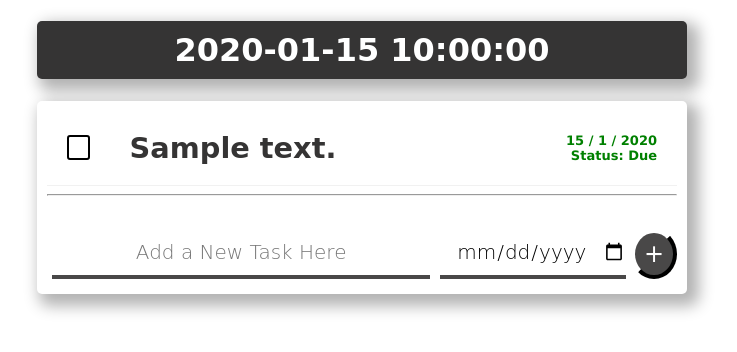
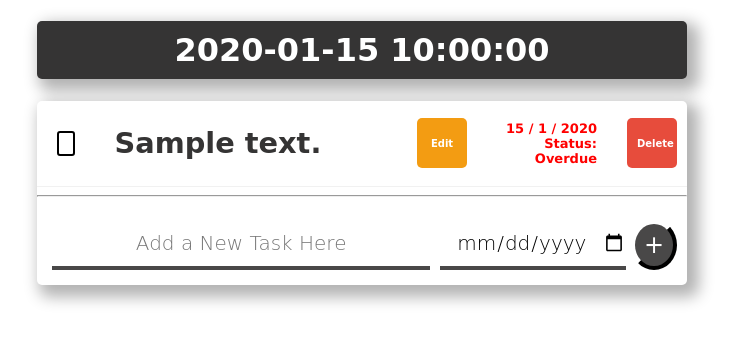
Before and after one commit to Ishan2608/Flask-Todo-List, a Flask app: template templates/index.html in a window 1280 px wide. Shown: the top 352 px of the page, without its empty margins (278-1015 px from the left). Run offline with Flask 3, Linux system fonts and the light colour scheme; the template is opened without the code that fills it: most values are stand-ins (such as "Sample title", 1, 10 or a date in 2020).

Commit message:
work in progress

```diff
--- a/main.py
+++ b/main.py
@@ -5,6 +5,9 @@
 
 
 items = []
+editing_id = None  # Tracks which task is currently being edited
+
+
 week_days = ['Monday', 'Tuesday', 'Wednesday', 'Thursday', 'Friday', 'Saturday', 'Sunday']
 months = ['January', 'February', 'March', 'April', 'May', 'June', 'July', 'August',
           'September', 'October', 'November', 'December']
@@ -55,7 +58,8 @@
                         item['overdue'] = False
 
         return redirect(url_for('home'))
-    return render_template('index.html', list_items=items, today=curr_day, leng=len(items))
+    return render_template('index.html', list_items=items, today=curr_day, leng=len(items), editing_id=editing_id)
+
 
 
 @app.route('/delete-item', methods=['POST'])
@@ -69,6 +73,27 @@
                 break
         return redirect('/')
 
+@app.route('/set-edit/<int:item_id>')
+def set_edit(item_id):
+    global editing_id
+    editing_id = item_id
+    return redirect('/')
+
+@app.route('/edit-item', methods=['POST'])
+def edit_item():
+    global editing_id
+    form = request.form
+    edit_id = int(form['edit_id'])
+    new_content = form['new_content']
+
+    for item in items:
+        if item['id'] == edit_id:
+            item['content'] = new_content
+            break
+
+    editing_id = None  # Clear edit state after saving
+    return redirect('/')
+
 
 if __name__ == '__main__':
     app.run(debug=True)
--- a/static/style.css
+++ b/static/style.css
@@ -141,3 +141,41 @@
     border-radius: 5px;
     box-shadow: 5px 5px 5px rgba(0, 0, 0, 0.301);
   }
+
+  .delete-button {
+    background-color: #e74c3c;
+    color: white;
+    border: none;
+    padding: 5px 10px;
+    border-radius: 5px;
+    cursor: pointer;
+    font-weight: bold;
+    font-size: 10px;
+  }
+
+  .delete-button:hover {
+    background-color: #c0392b;
+  }
+
+  .edit-button {
+    background-color: #f39c12;
+    color: white;
+    border: none;
+    padding: 5px 10px;
+    border-radius: 5px;
+    cursor: pointer;
+    font-weight: bold;
+    font-size: 10px;
+    margin-left: 5px;
+  }
+
+  .edit-button:hover {
+    background-color: #d68910;
+  }
+
+  input[name="new_content"] {
+    padding: 5px;
+    border: 2px solid #ccc;
+    border-radius: 5px;
+    font-size: 1rem;
+}
--- a/templates/index.html
+++ b/templates/index.html
@@ -9,40 +9,56 @@
 </head>
 <body>
     <div class="box" id="heading">
-        <h1 style = "color: #ffffff">{{ today }}</h1>
+        <h1 style="color: #ffffff">{{ today }}</h1>
     </div>
 
     <div class="box">
 
         {% if leng == 0: %}
             <p style="text-align: center;">No Task Added Yet</p>
+        {% else: %}
+            {% for item in list_items %}
+    <div class="item">
+    <input type="checkbox" name="task_check" value="{{ item.id }}">
 
-        {% else: %}
-            {% for item in list_items  %}
-                <form action="/delete-item" method="POST">
-                    <div class="item" >
-                        <input type="checkbox"  name="checkbox" value="{{item['id']}}" onchange="this.form.submit()">
-                        <p class="task_name"> {{ item.content }} </p>
-                        <p class="duedate {{ 'overdue' if item.overdue==True else 'notdue' }}">
-                            {{ item.due_date['day']}} / {{item.due_date['month']}} / {{item.due_date['year']}}
-                            <br>
-                            Status: {{ 'Overdue' if item.overdue==True else 'Due' }}
-                        </p>
-                    </div>
-                    <hr>
-                </form>
-            {% endfor %}
+    {% if item.id == editing_id %}
+        <!-- EDIT MODE -->
+        <form action="/edit-item" method="POST" style="display: flex; align-items: center; width: 100%;">
+            <input type="hidden" name="edit_id" value="{{ item.id }}">
+            <input type="text" name="new_content" value="{{ item.content }}" required style="width: 70%; font-size: 1rem;">
+            <button type="submit" class="edit-button">Save</button>
+        </form>
+    {% else %}
+        <!-- NORMAL VIEW -->
+        <p class="task_name">{{ item.content }}</p>
+        <form action="/set-edit/{{ item.id }}" method="GET" style="display: inline;">
+            <button type="submit" class="edit-button">Edit</button>
+        </form>
+    {% endif %}
+
+    <!-- Due Date -->
+    <p class="duedate {{ 'overdue' if item.overdue else 'notdue' }}">
+        {{ item.due_date['day'] }} / {{ item.due_date['month'] }} / {{ item.due_date['year'] }}<br>
+        Status: {{ 'Overdue' if item.overdue else 'Due' }}
+    </p>
+
+    <!-- Delete -->
+    <form action="/delete-item" method="POST" style="display:inline;">
+        <input type="hidden" name="checkbox" value="{{ item.id }}">
+        <button type="submit" class="delete-button">Delete</button>
+    </form>
+</div>
+<hr>
+
+        {% endfor %}
+
         {% endif %}
 
-
-
-        <form class="item " action="/" method="POST">
+        <form class="item" action="/" method="POST">
             <input type="text" name="newItem" autocomplete="off" placeholder="Add a New Task Here" required>
             <input type="date" name="duedate" required>
             <button type="submit" name="submit">+</button>
         </form>
     </div>
-
-
 </body>
 </html>
```
Also changed, not shown: README_FEATURES-ADDED.md (added).
